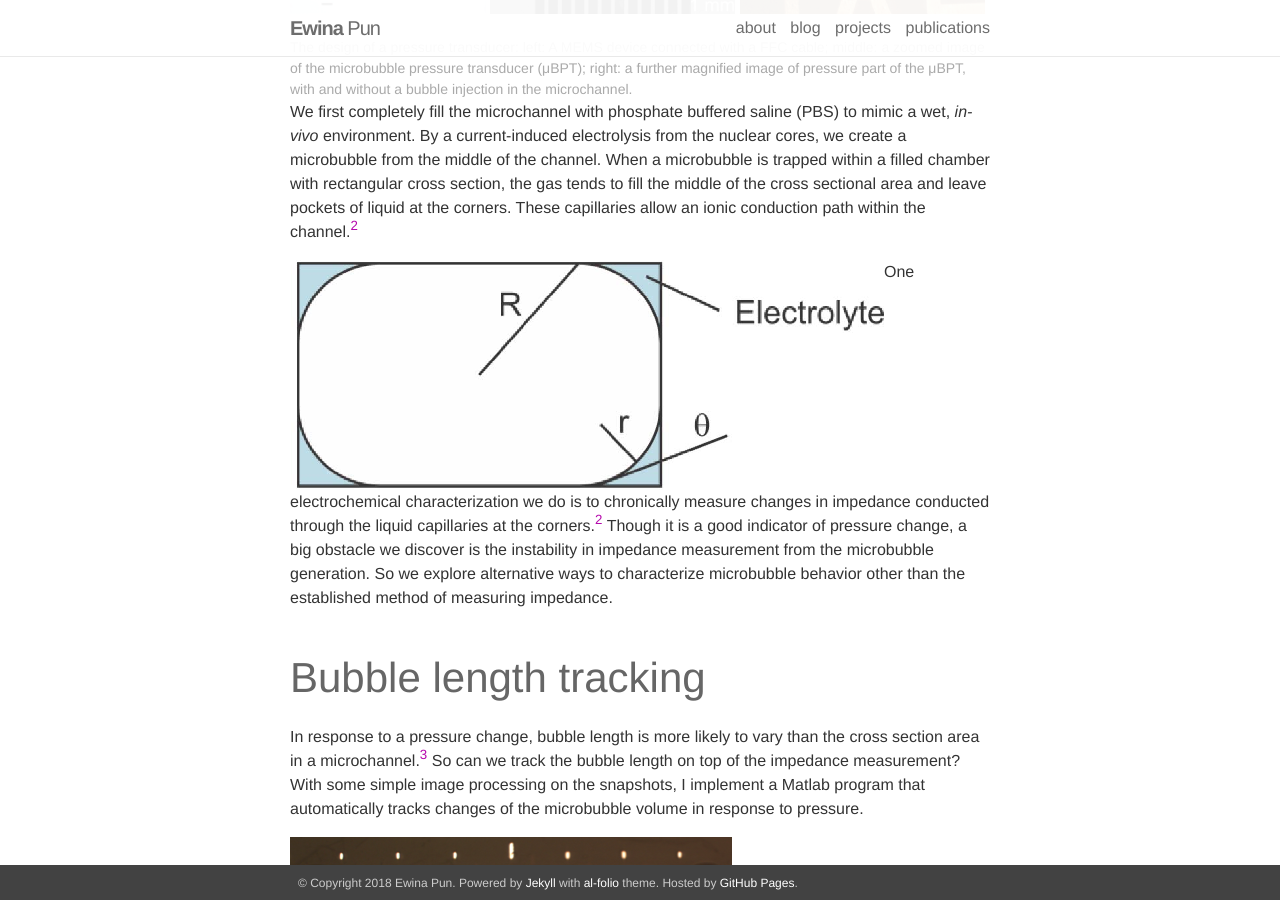
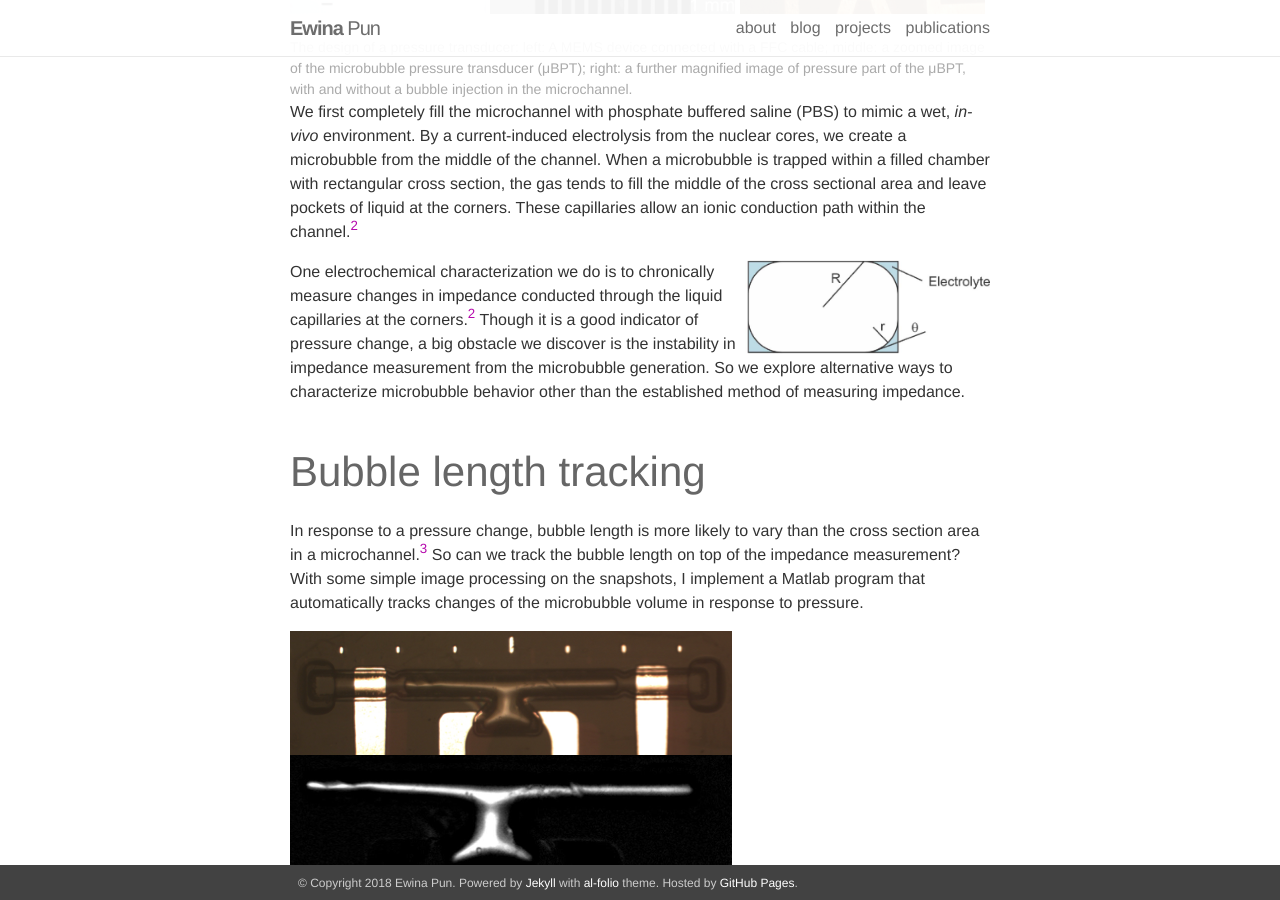
Before and after one commit to ewinapun/ewinapun.github.io, a Jekyll site: the page built from _projects/1_project.markdown, in a window 1280 px wide and 900 px high, scrolled down 1683 px. Built offline with Jekyll 4.4.1, drawn with Linux system fonts in a browser that asks for light colours; nearby versions of some CDN libraries.

Commit message:
MEMS edit

```diff
--- a/_projects/1_project.markdown
+++ b/_projects/1_project.markdown
@@ -38,7 +38,7 @@ A microchannel is carefully fabricated into the device. The channel is connected
 
 We first completely fill the microchannel with phosphate buffered saline (PBS) to mimic a wet, *in-vivo* environment. By a current-induced electrolysis from the nuclear cores, we create a microbubble from the middle of the channel. When a microbubble is trapped within a filled chamber with rectangular cross section, the gas tends to fill the middle of the cross sectional area and leave pockets of liquid at the corners. These capillaries allow an ionic conduction path within the channel.[^law]
 <p>
-    <img src="/assets/img/BioMEMS_project/cross_section.png" style="float: left;"/>
+    <img src="/assets/img/BioMEMS_project/cross_section.png" style="float: right; width:35%;"/>
 </p>
 
 One electrochemical characterization we do is to chronically measure changes in impedance conducted through the liquid capillaries at the corners.[^law] Though it is a good indicator of pressure change, a big obstacle we discover is the instability in impedance measurement from the microbubble generation. So we explore alternative ways to characterize microbubble behavior other than the established method of measuring impedance.
```
